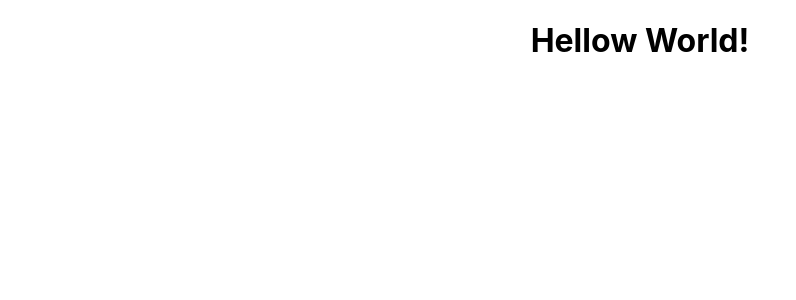
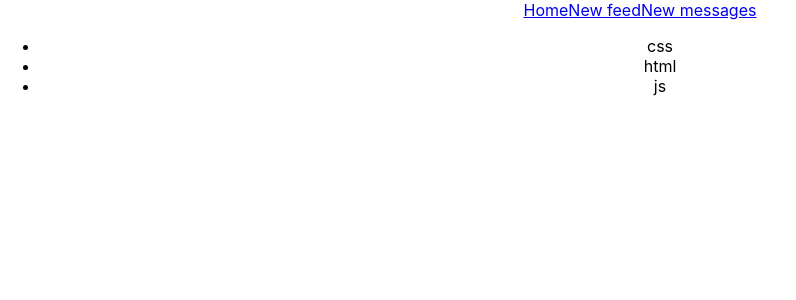
Before and after one commit to EfremovEvgeniy/react-app, a React (Create React App) app: page / in a window 1280 px wide. Shown: the top 300 px of the page, without its empty margins (0-796 px from the left). Built offline with nearby package versions, Linux system fonts and the light colour scheme.

Commit message:
commit after 7 lesson

```diff
--- a/src/App.js
+++ b/src/App.js
@@ -5,9 +5,32 @@
 const App = () => {
   return (
     <div className="App">
-      <h1>Hellow World!</h1>
+      <Header />
+      <Technologies />
     </div>
   );
 }
 
+const Header = () => {
+  return (
+    <div>
+      <a href="#">Home</a>
+      <a href="#">New feed</a>
+      <a href="#">New messages</a>
+    </div>
+  );
+}
+
+const Technologies = () => {
+  return (
+    <div>
+      <ul>
+        <li>css</li>
+        <li>html</li>
+        <li>js</li>
+      </ul>
+    </div>
+  )
+}
+
 export default App;
```
